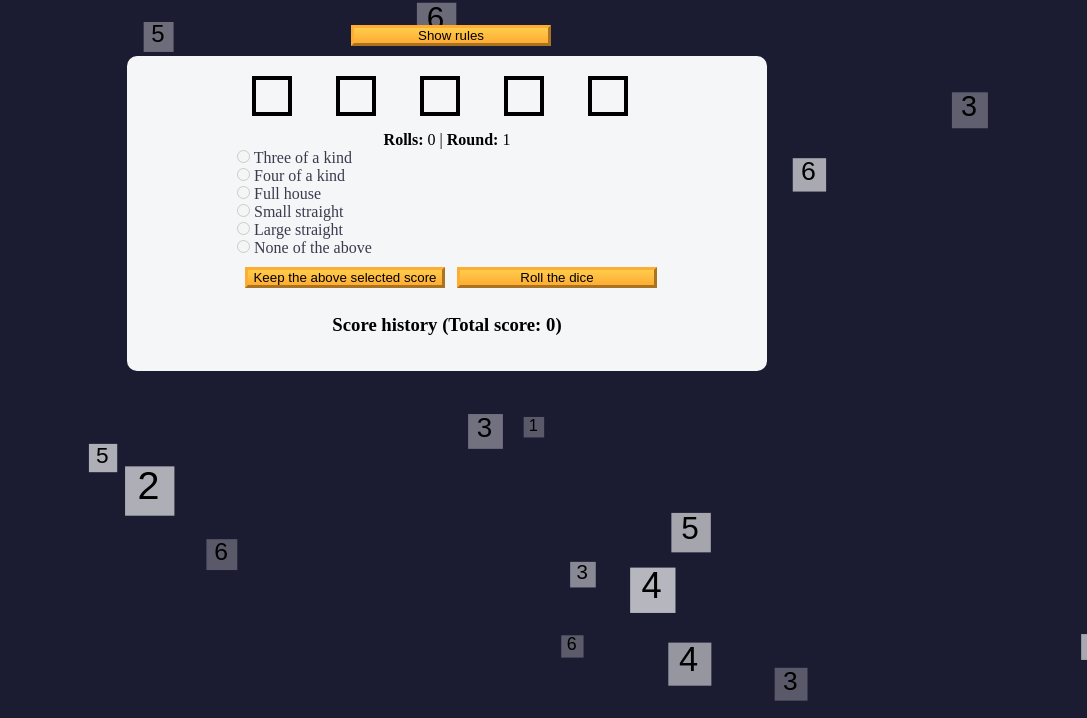
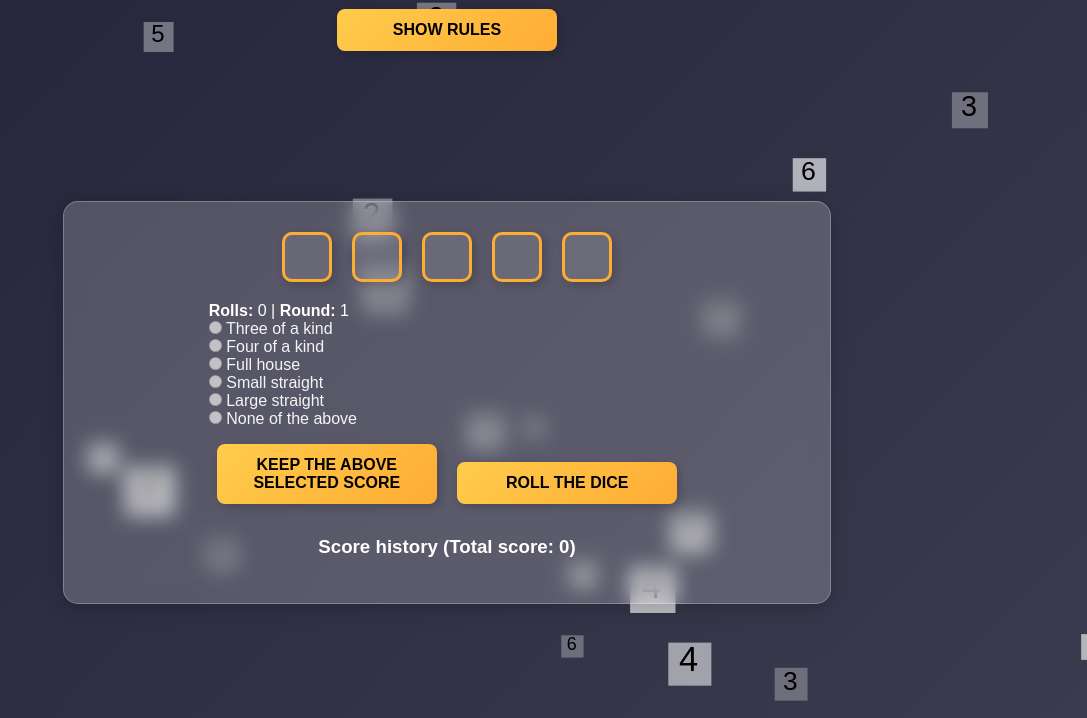
Before and after one commit to MduduziNdlovu-dev/Advanced-Dice-Game, a plain HTML site: page index.html in a window 1280 px wide. Shown: the part 82-800 px from the top of the page, without its empty margins (193-1280 px from the left). Drawn offline with Linux system fonts and the light colour scheme.

Commit message:
feat(ui): Enhance styling with glassmorphism, animated gradient, and modern UI effects

```diff
--- a/styles.css
+++ b/styles.css
@@ -17,114 +17,176 @@
   --gold: #feac32;
   --orange: #ffac33;
   --dark-orange: #f89808;
+  --glass-bg: rgba(255, 255, 255, 0.2);
+  --glass-border: rgba(255, 255, 255, 0.25);
+  --shadow: rgba(0, 0, 0, 0.2);
 }
 
+/* --- Animated Gradient Background --- */
 body {
-  background-color: var(--dark-grey);
+  background: linear-gradient(-45deg, #1b1b32, #3b3b4f, #1b1b32, #3b3b4f);
+  background-size: 400% 400%;
+  animation: gradientBG 8s ease infinite;
+  font-family: "Poppins", sans-serif;
+  color: var(--white);
+  display: flex;
+  flex-direction: column;
+  align-items: center;
+  min-height: 100vh;
 }
 
+@keyframes gradientBG {
+  0% { background-position: 0% 50%; }
+  50% { background-position: 100% 50%; }
+  100% { background-position: 0% 50%; }
+}
+
+/* --- Header Styling --- */
 header {
-  color: var(--light-grey);
   text-align: center;
+  padding: 20px 0;
 }
 
 h1 {
-  font-size: 2.5rem;
-  margin: 25px 0;
+  font-size: 3rem;
+  font-weight: bold;
+  text-transform: uppercase;
+  letter-spacing: 2px;
+  text-shadow: 3px 3px 10px var(--shadow);
 }
 
-.rules-container {
-  display: none;
-  background-color: var(--light-grey);
-  color: var(--black);
-  width: 50%;
-  margin: 20px auto;
-  height: 300px;
-  border-radius: 10px;
-  overflow-y: scroll;
-}
-
-.rules-container ul {
-  list-style-type: none;
-}
-
-.points {
-  margin-top: 15px;
-}
-
+/* --- Glassmorphism Container --- */
 main {
-  background-color: var(--light-grey);
-  padding: 20px;
+  background: var(--glass-bg);
+  backdrop-filter: blur(10px);
+  -webkit-backdrop-filter: blur(10px);
+  border: 1px solid var(--glass-border);
+  padding: 30px;
   display: grid;
-  grid-template-columns: repeat(auto-fit, minmax(500px, 1fr));
+  grid-template-columns: repeat(auto-fit, minmax(400px, 1fr));
   gap: 1rem;
   margin: auto;
   justify-items: center;
-  width: 50%;
-  border-radius: 10px;
+  width: 60%;
+  border-radius: 15px;
+  box-shadow: 0px 4px 20px var(--shadow);
+  transition: transform 0.3s ease;
 }
 
+main:hover {
+  transform: scale(1.02);
+}
+
+/* --- Dice Section --- */
 #dice {
   display: flex;
-  justify-content: space-around;
-  margin-bottom: 15px;
+  justify-content: center;
+  align-items: center;
+  margin-bottom: 20px;
+  gap: 20px;
 }
 
 .die {
-  width: 40px;
-  height: 40px;
+  width: 50px;
+  height: 50px;
   text-align: center;
-  margin-right: 15px;
-  border: 4px solid var(--black);
-  padding: 10px;
+  font-size: 1.5rem;
+  font-weight: bold;
+  display: flex;
+  align-items: center;
+  justify-content: center;
+  border-radius: 10px;
+  border: 3px solid var(--gold);
+  background: rgba(255, 255, 255, 0.1);
+  box-shadow: 3px 3px 10px var(--shadow);
+  transition: all 0.3s ease;
 }
 
-.rounds-text {
-  text-align: center;
+.die:hover {
+  transform: scale(1.1);
+  background: var(--golden-yellow);
+  color: var(--black);
 }
 
-input[type="radio"]:disabled + label {
-  color: var(--grey);
+/* --- Button Styles --- */
+.btn {
+  cursor: pointer;
+  width: 220px;
+  padding: 12px;
+  margin: 1rem 0.5rem;
+  font-size: 1rem;
+  font-weight: bold;
+  text-transform: uppercase;
+  color: var(--black);
+  background: linear-gradient(135deg, var(--golden-yellow), var(--orange));
+  border: none;
+  border-radius: 8px;
+  transition: all 0.3s ease;
+  box-shadow: 3px 3px 10px var(--shadow);
 }
 
+.btn:hover {
+  background: linear-gradient(135deg, var(--yellow), var(--dark-orange));
+  transform: scale(1.05);
+}
+
+.btn:active {
+  transform: scale(0.98);
+}
+
+/* --- Disabled Radio Buttons --- */
+input[type="radio"]:disabled + label {
+  color: whitesmoke;
+}
+
+/* --- Score History --- */
 #score-history {
   margin-top: 15px;
   text-align: center;
   list-style-position: inside;
 }
 
-.btn {
-  cursor: pointer;
-  width: 200px;
-  margin: 10px 0 10px 0.5rem;
-  color: var(--black);
-  background-color: var(--gold);
-  background-image: linear-gradient(var(--golden-yellow), var(--orange));
-  border-color: var(--gold);
-  border-width: 3px;
+/* --- Scrollable Rules Section --- */
+.rules-container {
+  display: none;
+  background: var(--glass-bg);
+  backdrop-filter: blur(10px);
+  border: 1px solid var(--glass-border);
+  color: var(--white);
+  width: 60%;
+  margin: 20px auto;
+  height: 300px;
+  border-radius: 10px;
+  overflow-y: scroll;
+  padding: 15px;
+  box-shadow: 3px 3px 15px var(--shadow);
+  padding: 2rem;
 }
 
-.btn:hover:enabled {
-  background-image: linear-gradient(var(--yellow), var(--dark-orange));
-}
-
+/* --- Responsive Design Tweaks --- */
 @media (max-width: 992px) {
   main {
-    width: 100%;
+    width: 80%;
   }
 }
 
-@media (max-width: 500px) {
+@media (max-width: 600px) {
+  main {
+    width: 95%;
+    grid-template-columns: 1fr;
+  }
+
   .btn {
-    width: 120px;
+    width: 150px;
   }
 }
 
+/* --- Background Canvas for Effects --- */
 #backgroundCanvas {
   position: fixed;
   top: 0;
   left: 0;
   width: 100vw;
   height: 100vh;
-    z-index: -1; /* Ensures it's behind all content */
+  z-index: -1;
 }
```
Lines whose indentation alone changed are shown as unchanged.
